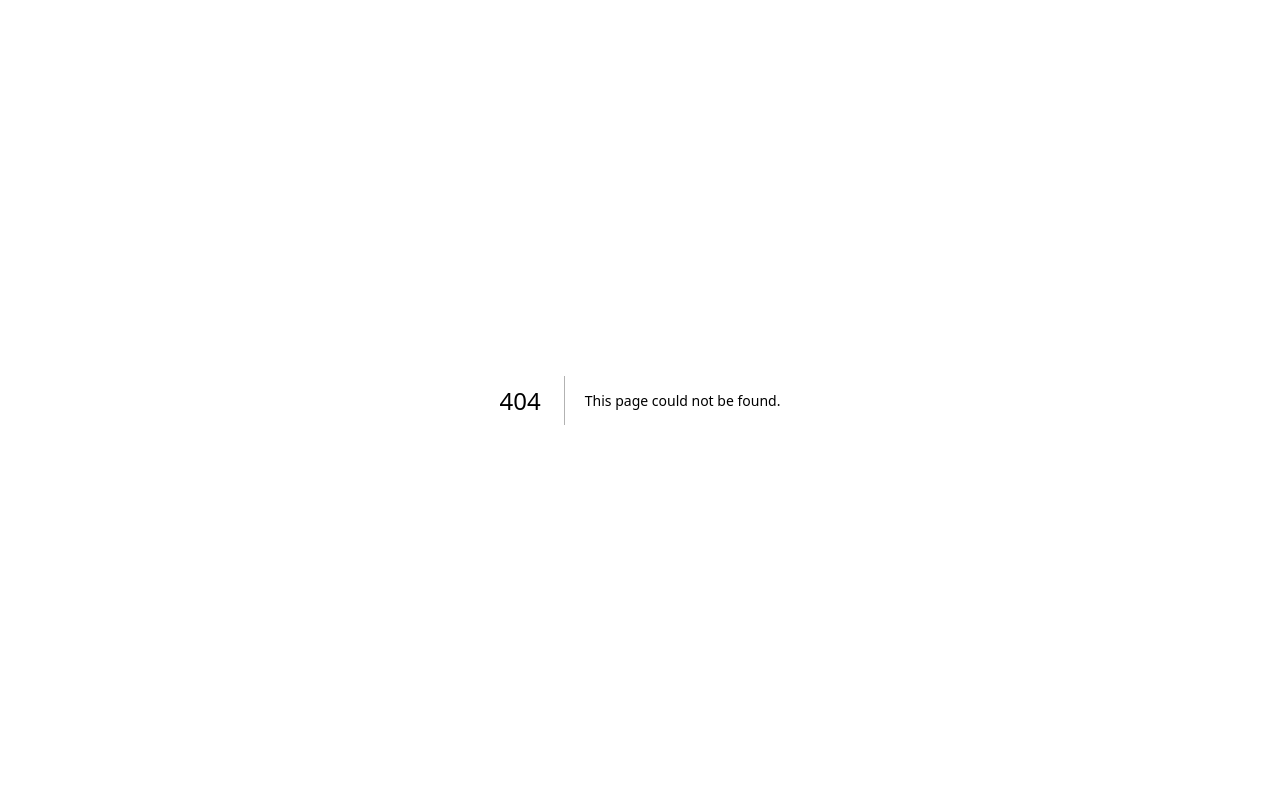
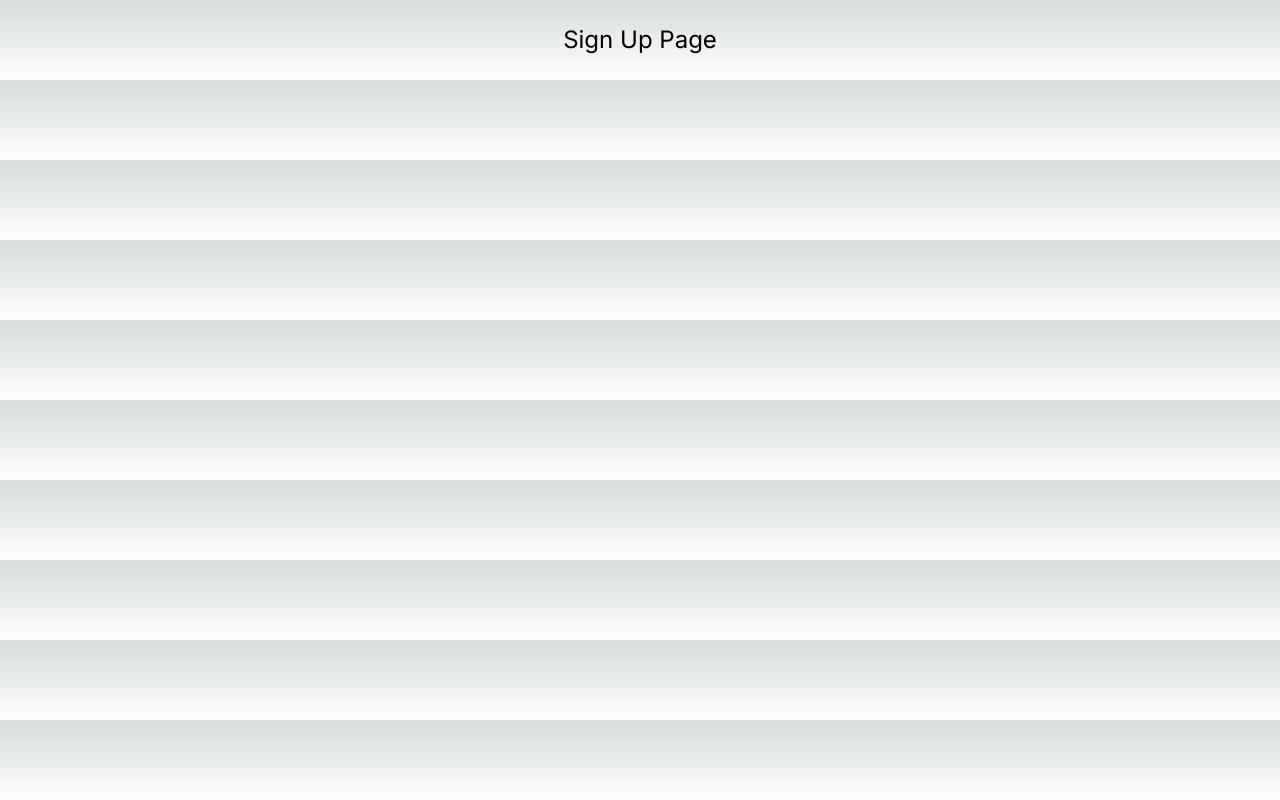
Before and after one commit to Topdev97/auth-app-next, a Next.js app: page /signup in a window 1280 px wide. Before the commit this address had no page. Built offline with nearby package versions, Linux system fonts and the light colour scheme.

Commit message:
Feat - Page Created

```diff
--- a/package.json
+++ b/package.json
@@ -13,12 +13,18 @@
     "@types/react": "18.2.21",
     "@types/react-dom": "18.2.7",
     "autoprefixer": "10.4.15",
+    "axios": "^1.5.0",
+    "bcryptjs": "^2.4.3",
     "eslint": "8.49.0",
     "eslint-config-next": "13.4.19",
+    "jsonwebtoken": "^9.0.2",
+    "mongoose": "^7.5.2",
     "next": "13.4.19",
+    "nodemailer": "^6.9.5",
     "postcss": "8.4.29",
     "react": "18.2.0",
     "react-dom": "18.2.0",
+    "react-hot-toast": "^2.4.1",
     "tailwindcss": "3.3.3",
     "typescript": "5.2.2"
   }
--- a/src/app/layout.tsx
+++ b/src/app/layout.tsx
@@ -1,22 +1,22 @@
-import './globals.css'
-import type { Metadata } from 'next'
-import { Inter } from 'next/font/google'
+import "./globals.css";
+import type { Metadata } from "next";
+import { Inter } from "next/font/google";
 
-const inter = Inter({ subsets: ['latin'] })
+const inter = Inter({ subsets: ["latin"] });
 
 export const metadata: Metadata = {
-  title: 'Create Next App',
-  description: 'Generated by create next app',
-}
+  title: "Auth App",
+  description: "Generated by create next app",
+};
 
 export default function RootLayout({
   children,
 }: {
-  children: React.ReactNode
+  children: React.ReactNode;
 }) {
   return (
     <html lang="en">
       <body className={inter.className}>{children}</body>
     </html>
-  )
+  );
 }
--- /dev/null
+++ b/src/app/login/page.tsx
@@ -0,0 +1,7 @@
+export default function LoginPage() {
+  return (
+    <section className="container p-6 text-center text-2xl">
+      <h1>Login Page</h1>
+    </section>
+  );
+}
--- /dev/null
+++ b/src/app/signup/page.tsx
@@ -0,0 +1,7 @@
+export default function SignUp() {
+  return (
+    <section className="container p-6 text-center text-2xl">
+      <h1>Sign Up Page</h1>
+    </section>
+  );
+}
```
Also changed, not shown: 2 other files (tests, documents, lock files or other folders).
